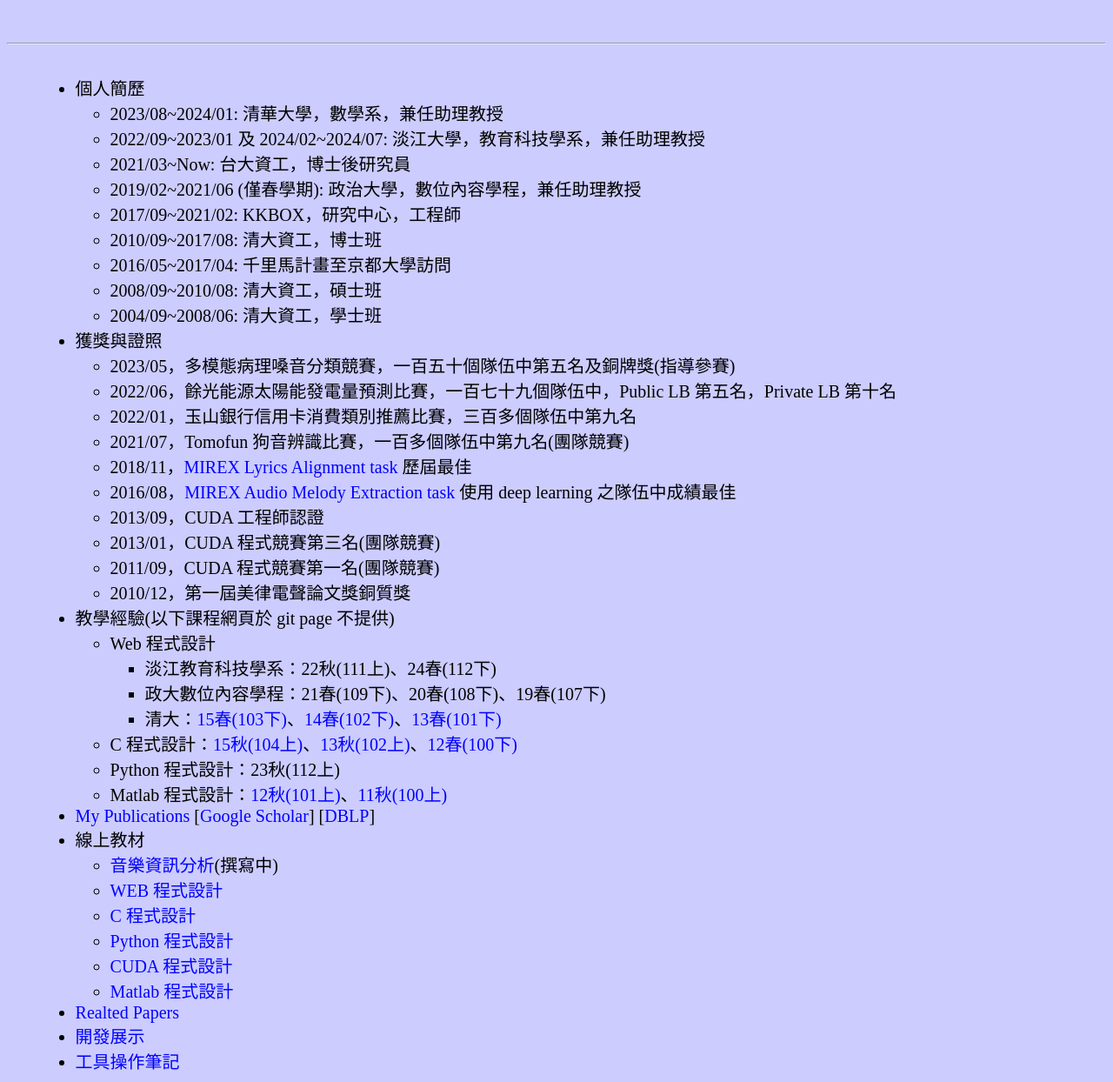
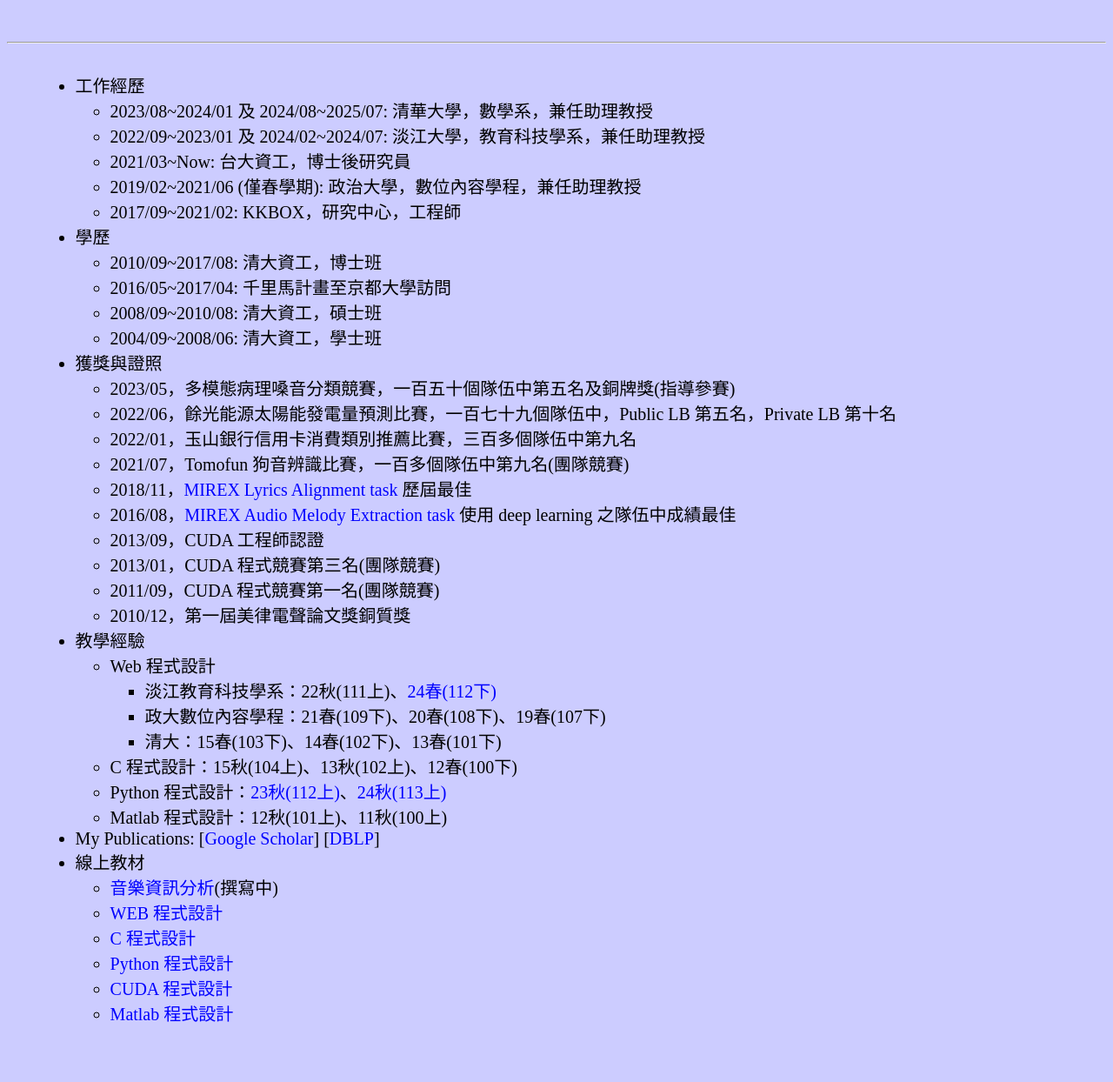
Before and after one commit to geniusturtle6174/geniusturtle6174.github.io, a plain HTML site: page index.htm in a window 1280 px wide. Shown: the part 236-1480 px from the top of the page at 87% size. Drawn offline with Linux system fonts and the light colour scheme.

Commit message:
Refine layout and links

```diff
--- a/index.htm
+++ b/index.htm
@@ -36,13 +36,18 @@
 <center><table border=0 width="95%"><tr><td><span class="myTitle">
 
 <ul>
-	<li>個人簡歷
+	<li>工作經歷
 		<ul>
-			<li>2023/08~2024/01: 清華大學，數學系，兼任助理教授</li>
+			<li>2023/08~2024/01 及 2024/08~2025/07: 清華大學，數學系，兼任助理教授</li>
 			<li>2022/09~2023/01 及 2024/02~2024/07: 淡江大學，教育科技學系，兼任助理教授</li>
 			<li>2021/03~Now: 台大資工，博士後研究員</li>
 			<li>2019/02~2021/06 (僅春學期): 政治大學，數位內容學程，兼任助理教授</li>
 			<li>2017/09~2021/02: KKBOX，研究中心，工程師</li>
+		</ul>
+	</li>
+
+	<li>學歷
+		<ul>
 			<li>2010/09~2017/08: 清大資工，博士班</li>
 			<li>2016/05~2017/04: 千里馬計畫至京都大學訪問</li>
 			<li>2008/09~2010/08: 清大資工，碩士班</li>
@@ -65,18 +70,18 @@
 		</ul>
 	</li>
 
-	<li>教學經驗(以下課程網頁於 git page 不提供)
+	<li>教學經驗
 		<ul>
 			<li>Web 程式設計
 				<ul>
-					<li>淡江教育科技學系：22秋(111上)、24春(112下)</li>
+					<li>淡江教育科技學系：22秋(111上)、<a href="https://geniusturtle6174.github.io/courses/24s_tku/">24春(112下)</a></li>
 					<li>政大數位內容學程：21春(109下)、20春(108下)、19春(107下)</li>
-					<li>清大：<a href="http://140.114.89.25/~geniusturtle/CS343100/s15">15春(103下)</a>、<a href="http://140.114.89.25/~geniusturtle/CS343100/s14">14春(102下)</a>、<a href="http://140.114.89.25/~geniusturtle/CS343100/s13">13春(101下)</a></li>
+					<li>清大：<span data="http://140.114.89.25/~geniusturtle/CS343100/s15">15春(103下)</span>、<span data="http://140.114.89.25/~geniusturtle/CS343100/s14">14春(102下)</span>、<span data="http://140.114.89.25/~geniusturtle/CS343100/s13">13春(101下)</span></li>
 				</ul>
 			</li>
-			<li>C 程式設計：<a href="http://140.114.89.25/~geniusturtle/CS221202/f15" title="CS221202 程式設計入門(數學系)">15秋(104上)</a>、<a href="http://140.114.89.25/~geniusturtle/CS221202/f13" title="CS221202 程式設計入門(數學系)">13秋(102上)</a>、<a href="http://140.114.89.25/~geniusturtle/QF100300/s12" title="QF100300 計算機程式設計(計財系)">12春(100下)</a></li>
-			<li>Python 程式設計：<span title="MATH171002 程式設計一(數學系)">23秋(112上)</span></li>
-			<li>Matlab 程式設計：<a href="http://140.114.89.25/~geniusturtle/CS140101/f12" title="CS140101 資訊系統應用(數學系)">12秋(101上)</a>、<a href="http://140.114.89.25/~geniusturtle/CS140101/f11" title="CS140101 資訊系統應用(數學系)">11秋(100上)</a></li>
+			<li>C 程式設計：<span data="http://140.114.89.25/~geniusturtle/CS221202/f15" title="CS221202 程式設計入門(數學系)">15秋(104上)</a>、<span data="http://140.114.89.25/~geniusturtle/CS221202/f13" title="CS221202 程式設計入門(數學系)">13秋(102上)</span>、<span data="http://140.114.89.25/~geniusturtle/QF100300/s12" title="QF100300 計算機程式設計(計財系)">12春(100下)</span></li>
+			<li>Python 程式設計：<a href="https://geniusturtle6174.github.io/courses/23f_math">23秋(112上)</a>、<a href="https://geniusturtle6174.github.io/courses/24f_math">24秋(113上)</a></li>
+			<li>Matlab 程式設計：<span data="http://140.114.89.25/~geniusturtle/CS140101/f12" title="CS140101 資訊系統應用(數學系)">12秋(101上)</span>、<span data="http://140.114.89.25/~geniusturtle/CS140101/f11" title="CS140101 資訊系統應用(數學系)">11秋(100上)</span></li>
 			<!--li>助教：
 				<ul>
 					<li>10春(098下)，ISA5571，音訊處理與辨識(英語授課)</li>
@@ -86,9 +91,9 @@
 		</ul>
 	</li>
 
-	<li><a href="publication.htm">My Publications</a>
+	<li>My Publications:
 		[<a href="https://scholar.google.com.tw/citations?user=tMnD4H0AAAAJ">Google Scholar</a>]
-		[<a href="http://www.informatik.uni-trier.de/~ley/pers/hd/w/Wang:Chung=Che.html">DBLP</a>]
+		[<a href="https://dblp.org/pid/38/9955.html">DBLP</a>]
 	</li>
 
 	<li>線上教材
@@ -102,11 +107,11 @@
 		</ul>
 	</li>
 
-	<li><a href="realtedPapers.htm">Realted Papers</a></li>
+	<!-- <li><a href="realtedPapers.htm">Realted Papers</a></li>
 
 	<li><a href="development.htm">開發展示</a></li>
 
-	<li><a href="toolNotes.htm">工具操作筆記</a></li>
+	<li><a href="toolNotes.htm">工具操作筆記</a></li> -->
 </ul>
 
 </span></td></tr></table></center>
--- a/myCss.css
+++ b/myCss.css
@@ -3,7 +3,6 @@
 img{border-radius:7px;}
 
 .myTitle{font-size:15pt}
-body{font-size:13pt;}
 .small{font-size:1pt}
 
 table {
```
Also changed, not shown: index_en.htm (+16 -11 lines).
